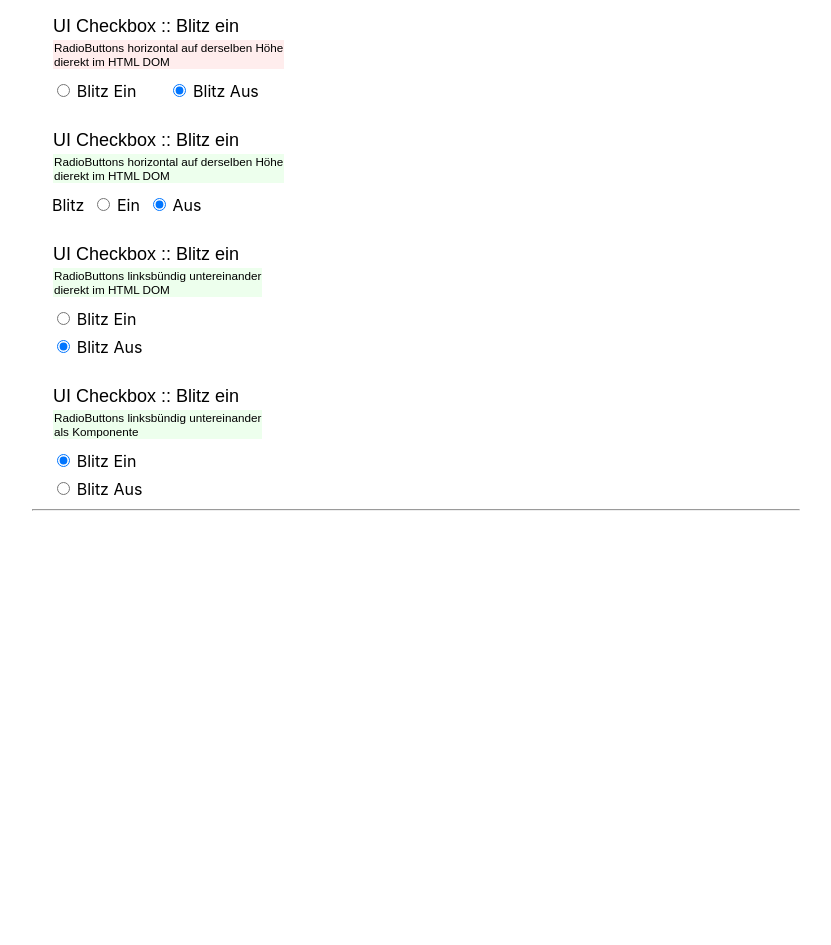
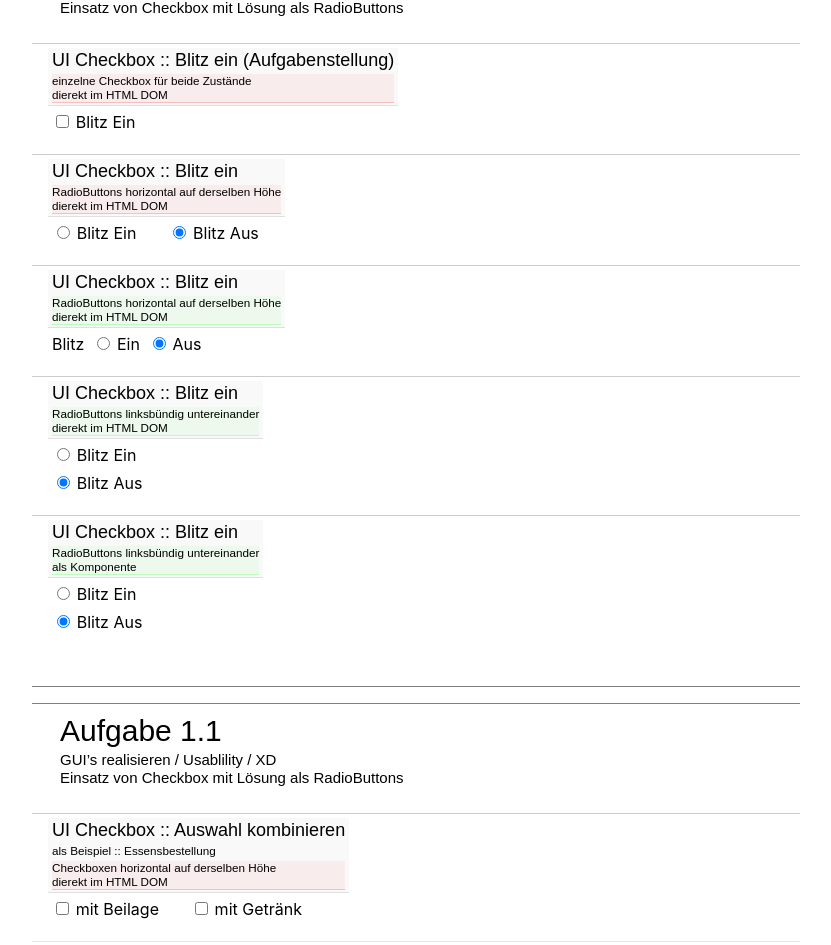
Before and after one commit to 2cev/m293_03_react_form_sbb_ga, a React (Create React App) app: page / in a window 1280 px wide. Shown: the part 239-1184 px from the top of the page, without its empty margins (224-1055 px from the left). Before the commit the page ends 800 px from the top, so only its background shows below. Built offline with nearby package versions, Linux system fonts and the light colour scheme.

Commit message:
Aufgabe 1.1 Checkboxen

```diff
--- a/src/App.css
+++ b/src/App.css
@@ -5,24 +5,27 @@
 }
 .StgWrapper {
 	width: 60vw;
-	height: 80vh;
-	padding: 10vh 20vw;
+	height: 90vh;
+	padding: 5vh 20vw;
 }
 /* O_o => <= o_O */
 .StgTitle {
 	width: 100%;
 	height: 100%;
-	margin-bottom: 1em;
+	/* margin-bottom: 1em; */
+	padding: 0.25em 0.5em;
 }
 .DivTitle {
 	width: 100%;
 	height: 100%;
-	margin-bottom: 0.5em;
+	/* margin-bottom: 0.5em; */
+	padding: 0.25em 0.5em;
 }
 .DivSubTitle {
 	width: 100%;
 	height: 100%;
-	margin-bottom: 0.25em;
+	/* margin-bottom: 0.25em; */
+	/* padding: 0.25em 0.5em; */
 }
 /* O_o => <= o_O */
 h1 {
@@ -107,21 +110,32 @@ h3 em {
     gap: 0.5rem;
     height: fit-content;
 }
+/* O_o => fnctional classes ====================== */
+input[type="radio"]:checked {
+    font-weight: bolder;
+	color: rgba(0, 0, 255, 1);
+}
 /* O_o => visual classes ========================= */
 .ClrGrey {
-	/* background-color: rgba(00, 00, 00, 0.07); */
-	border: 1px solid rgba(00, 00, 00, 0);
-	border-bottom: rgba(00, 00, 00, 0.07);
+	background-color: rgba(00, 00, 00, 0.025);
+	/* border: 1px solid rgba(00, 00, 00, 0.1); */
+	border-bottom-width: 1px;
+	border-bottom-style: solid;
+	border-bottom-color: rgba(00, 00, 00, 0.1);
 }
 .ClrRed {
-	background-color: rgba(255, 00, 00, 0.07);
-	border: 1px solid rgba(255, 00, 00, 0);
-	border-bottom: rgba(255, 00, 00, 0.07);
+	background-color: rgba(255, 00, 00, 0.05);
+	/* border: 1px solid rgba(255, 00, 00, 0.2); */
+	border-bottom-width: 1px;
+	border-bottom-style: solid;
+	border-bottom-color: rgba(255, 00, 00, 0.2);
 }
 .ClrGreen {
-	background-color: rgba(00, 255, 00, 0.07);
-	border: 1px solid rgba(00, 255, 00, 0);
-	border-bottom: rgba(00, 255, 00, 0.07);
+	background-color: rgba(00, 255, 00, 0.05);
+	/* border: 1px solid rgba(00, 255, 00, 0.2); */
+	border-bottom-width: 1px;
+	border-bottom-style: solid;
+	border-bottom-color: rgba(00, 255, 00, 0.2);
 }
 /* O_o => helper classes ========================= */
 .SpacerW {
@@ -131,6 +145,12 @@ h3 em {
 .SpacerH {
     width: fit-content;
     height: 1em;
+}
+.SpacerHLine{
+	width:100%;
+	border-bottom-width: 1px;
+	border-bottom-style: solid;
+	border-bottom-color: rgba(00, 00, 00, 0.1);
 }
 .PadL {
 	padding-left: 0.5em;
--- a/src/App.js
+++ b/src/App.js
@@ -1,6 +1,7 @@
 import { useState } from 'react';
 import './App.css';
 import RadioBtnSwitch from './components/RadioBtn/RadioBtnSwitch.jsx';
+import SpacerHeight from './components/layout/SpacerHeight.jsx';
 
 function App() {
 
@@ -8,7 +9,6 @@ function App() {
 	const [radioBtnSwitch, setRadioBtnSwitch] = useState(false);
 
 	return (
-
         <>
 			<div className='Stage'>
 				<div className='StgWrapper'>
@@ -16,19 +16,41 @@ function App() {
 
 						<div className='StgTitle'><h1 className='Headline'>
 								M293 :: Components
-								<span>SBB GA Formular</span>
+								<span>GUI’s realisieren :: SBB GA Formular</span>
 							</h1>
 						</div>
 
-						<hr />
+						<SpacerHeight  isVisible={false} isVisibleStrong={false} isDoubleSingle={false} isFullFitWidth={false} />
+						<SpacerHeight  isVisible={true} isVisibleStrong={true} isDoubleSingle={false} isFullFitWidth={true} />
+						<SpacerHeight  isVisible={true} isVisibleStrong={true} isDoubleSingle={false} isFullFitWidth={true} />
+
+						{/* START CONTENT :: AUFGABE 1*/}
 
 						<div className='DivWrapper'>
 							<div className='DivTitle'><h2 className='Headline'>
 									Aufgabe 1
-									<span>GUI’s realisieren / Usablility / XD</span>
+									<span>GUI’s realisieren / Usablility / XD<br />
+									Einsatz von Checkbox mit Lösung als RadioButtons</span>
 								</h2>
 							</div>
 						</div>
+
+						<SpacerHeight isVisible={true} isVisibleStrong={false} isDoubleSingle={false} isFullFitWidth={true} />
+						{/* RadioButtons nebeneinander, im HTML DOM */}
+						<div className='DivWrapper ClrGrey'>
+							<div className='DivSubTitle'><h3 className='Headline'>
+									 UI Checkbox :: Blitz ein (Aufgabenstellung)
+									<span className='ClrRed'>einzelne Checkbox für beide Zustände<br />
+									dierekt im HTML DOM</span>
+								</h3>
+							</div>
+						</div>
+
+						<div className='DivWrapper DivFlexFlowRow'>
+							<label><input type='checkbox' name='blitz000' value={false} className='MargR' />Blitz Ein</label>
+						</div>
+
+						<SpacerHeight isVisible={true} isVisibleStrong={false} isDoubleSingle={false} isFullFitWidth={true} />
 						{/* RadioButtons nebeneinander, im HTML DOM */}
 						<div className='DivWrapper ClrGrey'>
 							<div className='DivSubTitle'><h3 className='Headline'>
@@ -43,8 +65,8 @@ function App() {
 							<div className='SpacerW'>&nbsp;</div>
 							<label><input type='radio' name='blitz001' value={false} defaultChecked className='MargR' />Blitz Aus</label>
 						</div>
-						<div className='SpacerH'>&nbsp;</div>
 
+						<SpacerHeight isVisible={true} isVisibleStrong={false} isDoubleSingle={false} isFullFitWidth={true} />
 						{/* RadioButtons nebeneinander, als UserStory, im HTML DOM */}
 						<div className='DivWrapper ClrGrey'>
 							<div className='DivSubTitle'><h3 className='Headline'>
@@ -60,8 +82,8 @@ function App() {
 							{/* <div className='SpacerW'>&nbsp;</div> */}
 							<label><input type='radio' name='blitz002' value={false} defaultChecked className='MargR' />Aus</label>
 						</div>
-						<div className='SpacerH'>&nbsp;</div>
 
+						<SpacerHeight isVisible={true} isVisibleStrong={false} isDoubleSingle={false} isFullFitWidth={true} />
 						{/* RadioButtons untereinander, im HTML DOM */}
 						<div className='DivWrapper ClrGrey'>
 							<div className='DivSubTitle'><h3 className='Headline'>
@@ -75,8 +97,8 @@ function App() {
 							<label><input type='radio' name='blitz003' value={true} className='MargR' />Blitz Ein</label>
 							<label><input type='radio' name='blitz003' value={false} defaultChecked className='MargR' />Blitz Aus</label>
 						</div>
-						<div className='SpacerH'>&nbsp;</div>
 
+						<SpacerHeight isVisible={true} isVisibleStrong={false} isDoubleSingle={false} isFullFitWidth={true} />
 						{/* RadioButtons untereinander, als Komponente */}
 						<div className='DivWrapper ClrGrey'>
 							<div className='DivSubTitle'><h3 className='Headline'>
@@ -90,14 +112,43 @@ function App() {
 							<RadioBtnSwitch name='class' state={radioBtnSwitch} setFnc={setRadioBtnSwitch} labelFalse='Blitz Aus' labelTrue='Blitz Ein'/>
 						</div>
 
-						<hr />
+						<SpacerHeight  isVisible={false} isVisibleStrong={false} isDoubleSingle={true} isFullFitWidth={false} />
+						<SpacerHeight  isVisible={true} isVisibleStrong={true} isDoubleSingle={false} isFullFitWidth={true} />
+						<SpacerHeight  isVisible={true} isVisibleStrong={true} isDoubleSingle={false} isFullFitWidth={true} />
+
+						{/* START CONTENT :: AUFGABE 1.1*/}
+						<div className='DivWrapper'>
+							<div className='DivTitle'><h2 className='Headline'>
+									Aufgabe 1.1
+									<span>GUI’s realisieren / Usablility / XD<br />
+									Einsatz von Checkbox mit Lösung als RadioButtons</span>
+								</h2>
+							</div>
+						</div>
+
+						<SpacerHeight isVisible={true} isVisibleStrong={false} isDoubleSingle={false} isFullFitWidth={true} />
+						{/* Checkboxen nebeneinander, im HTML DOM */}
+						<div className='DivWrapper ClrGrey'>
+							<div className='DivSubTitle'><h3 className='Headline'>
+									 UI Checkbox :: Auswahl kombinieren
+									 <span>als Beispiel :: Essensbestellung</span>
+									<span className='ClrRed'>Checkboxen horizontal auf derselben Höhe<br />
+									dierekt im HTML DOM</span>
+								</h3>
+							</div>
+						</div>
+						<div className='DivWrapper DivFlexFlowRow'>
+							<label><input type='checkbox' name='bestellung001' value={true} className='MargR' />mit Beilage</label>
+							<div className='SpacerW'>&nbsp;</div>
+							<label><input type='checkbox' name='bestellung001' value={false} className='MargR' />mit Getränk</label>
+						</div>
+						<div className='SpacerH SpacerHLine'>&nbsp;</div>
 
 					</div>
 				</div>
 			</div>
 		</>
 	);
-
 }
 
 export default App;
--- a/src/components/RadioBtn/RadioBtnSwitch.jsx
+++ b/src/components/RadioBtn/RadioBtnSwitch.jsx
@@ -6,11 +6,11 @@ export default function RadioBtnSwitch({rbSwitch, setFnc, labelFalse, labelTrue}
         <>
             <div className='rbSwitch-wrapper'>
 
-                <label htmlFor='rbSwitch-on'><input type='radio' id='rbSwitch-on' name='rbSwitch' className='MargR' checked={!rbSwitch} onChange={() => setFnc((f) => !f)}/>
+                <label htmlFor='rbSwitch-on'><input type='radio' id='rbSwitch-on' name='rbSwitch' className='MargR' checked={rbSwitch} onChange={() => setFnc((f) => !f)}/>
                     {labelTrue}
                 </label>
                 <br />
-                <label htmlFor='rbSwitch-off'><input type='radio' id='rbSwitch-off' name='rbSwitch' className='MargR' checked={rbSwitch} onChange={() => setFnc((f) => !f)}/>
+                <label htmlFor='rbSwitch-off'><input type='radio' id='rbSwitch-off' name='rbSwitch' className='MargR' checked={!rbSwitch} onChange={() => setFnc((f) => !f)}/>
                     {labelFalse}
                 </label>
 
--- /dev/null
+++ b/src/components/layout/SpacerHeight.css
@@ -0,0 +1,22 @@
+.SpacerH {
+    height: 1em;
+}
+.SpacerHDouble {
+    height: 2em;
+}
+.SpacerWFit {
+    width: fit-content;
+}
+.SpacerWFull {
+    width: 100%;
+}
+.SpacerClr{
+	border-bottom-width: 1px;
+	border-bottom-style: solid;
+	border-bottom-color: rgba(00, 00, 00, 0.2);
+}
+.SpacerClrStrong{
+	border-bottom-width: 1px;
+	border-bottom-style: solid;
+	border-bottom-color: rgba(00, 00, 00, 0.5);
+}
--- /dev/null
+++ b/src/components/layout/SpacerHeight.jsx
@@ -0,0 +1,29 @@
+import './SpacerHeight.css';
+
+// O_o => fncs
+function setComponentInput(isVisible, isVisibleStrong, isDoubleSingle, isFullFitWidth) {
+    let classCollection = '';
+    if (isVisible) {
+        if (isVisibleStrong) {
+            classCollection += 'SpacerClrStrong '
+        } else {
+            classCollection += 'SpacerClr '
+        }
+    }
+
+    classCollection += isDoubleSingle ? 'SpacerHDouble ' : 'SpacerH ';
+    classCollection += isFullFitWidth ? 'SpacerWFull ' : 'SpacerWFit ';
+
+    console.log('// O_o :: ' +classCollection);
+
+    return classCollection;
+}
+
+export default function SpacerHeight({isVisible, isVisibleStrong, isDoubleSingle, isFullFitWidth}) {
+
+    return (
+        <>
+            <div className={setComponentInput(isVisible, isVisibleStrong, isDoubleSingle, isFullFitWidth)}>&nbsp;</div>
+        </>
+    );
+}
```
